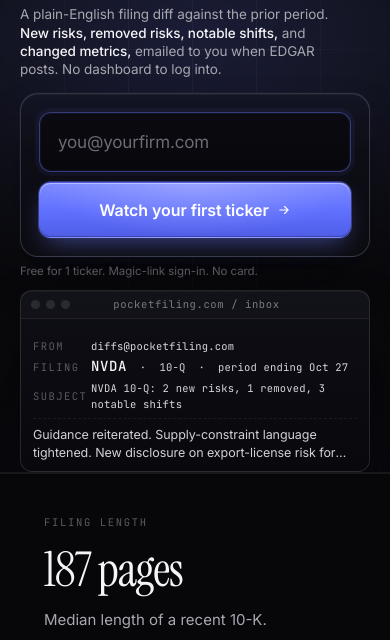
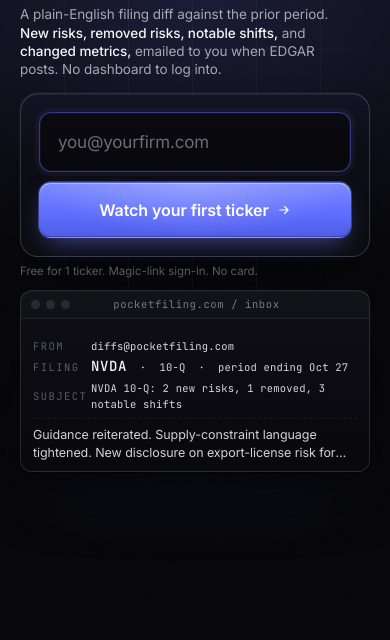
Before and after one commit to pocketfiling/pocketfiling-site, a plain HTML site: page index.html in a window 390 px wide. Shown: the part 204-844 px from the top of the page. Drawn offline with Linux system fonts and the light colour scheme.

Commit message:
Mobile hero iter 3: hero min-height 100svh so mockup ends at fold

```diff
--- a/index.html
+++ b/index.html
@@ -717,16 +717,14 @@
   }
 
   /* Mobile viewport fit. Mockup is the last visible element ending near
-     the dvh fold. Trust row is hidden on mobile (it lives implicitly in
-     section 2's "every public US company" beat). Subhead tightened.
-     Mockup compressed: smaller meta, tighter body, no diff blocks. */
+     the small-vh fold. Trust row is hidden on mobile (lives in section 2).
+     Subhead tightened. Mockup compressed: smaller meta, tighter body. */
   @media (max-width: 767.98px){
     .hero{
-      /* Cap to actual visible viewport so the hero never overflows past
-         the URL bar on real phones. Use small-vh so the cap is the
-         smallest viewport (URL bar visible). */
-      min-height: 0;
-      max-height: calc(100svh - var(--nav-h));
+      /* Use 100svh so the hero matches the visible area when the URL bar
+         is showing (real phone state). This makes the mockup end right
+         at the URL-bar fold. Override the prior dvh rule above. */
+      min-height: calc(100svh - var(--nav-h));
       padding-top: 16px;
       padding-bottom: 0;
     }
```
